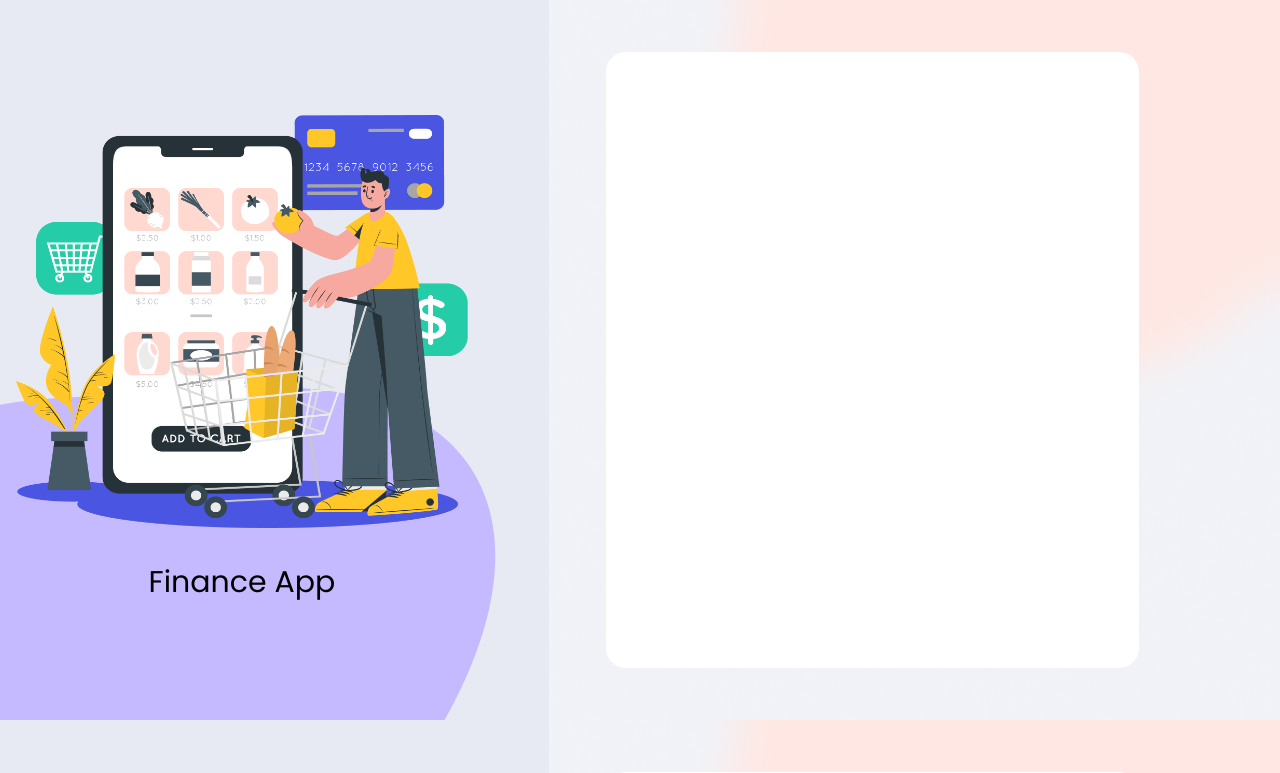
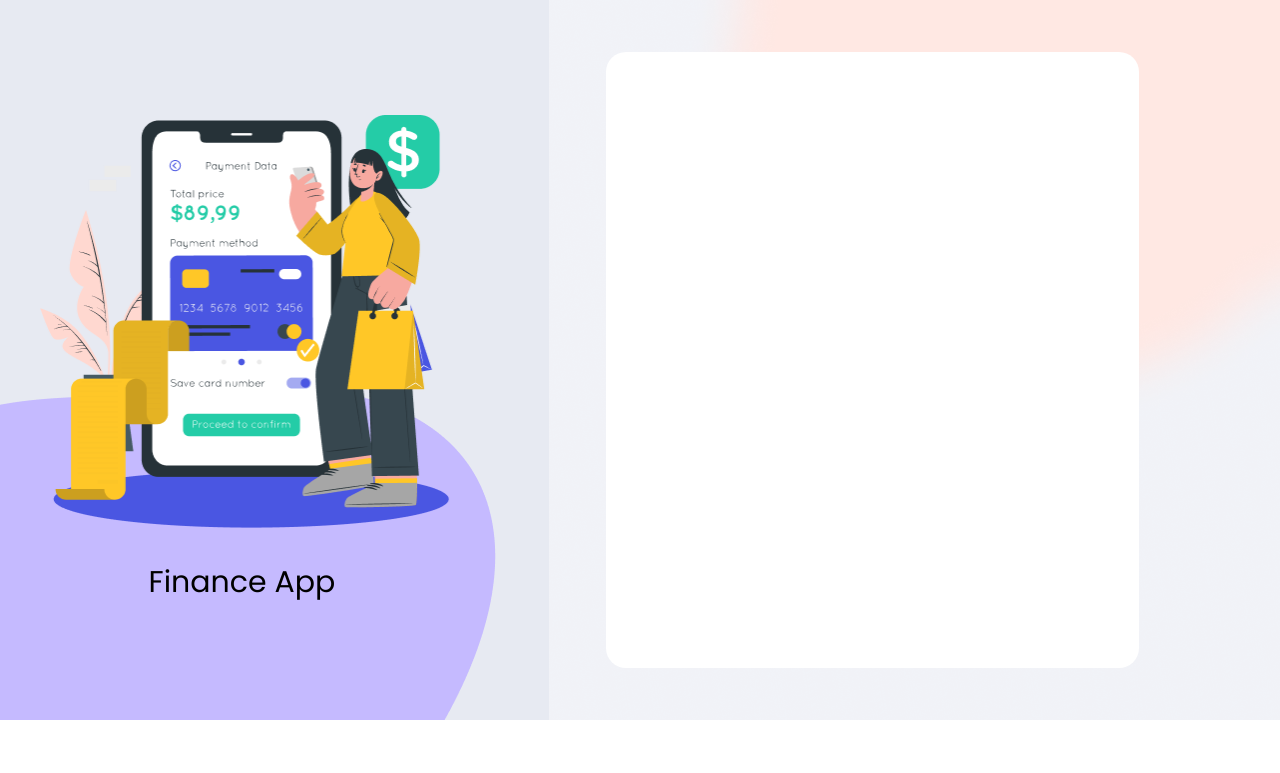
Before and after one commit to iamblashch/react_project, a React (Create React App) app: page / in a window 1280 px wide. Shown: the top 773 px of the page. Built offline with nearby package versions, Linux system fonts and the light colour scheme.

Commit message:
loginPage done

```diff
--- a/src/components/App.jsx
+++ b/src/components/App.jsx
@@ -4,7 +4,6 @@ import RegistrationPage from 'pages/RegistrationPage/RegistrationPage';
 export const App = () => {
   return (
     <>
-      <LoginPage />
       <RegistrationPage />
     </>
   );
```
